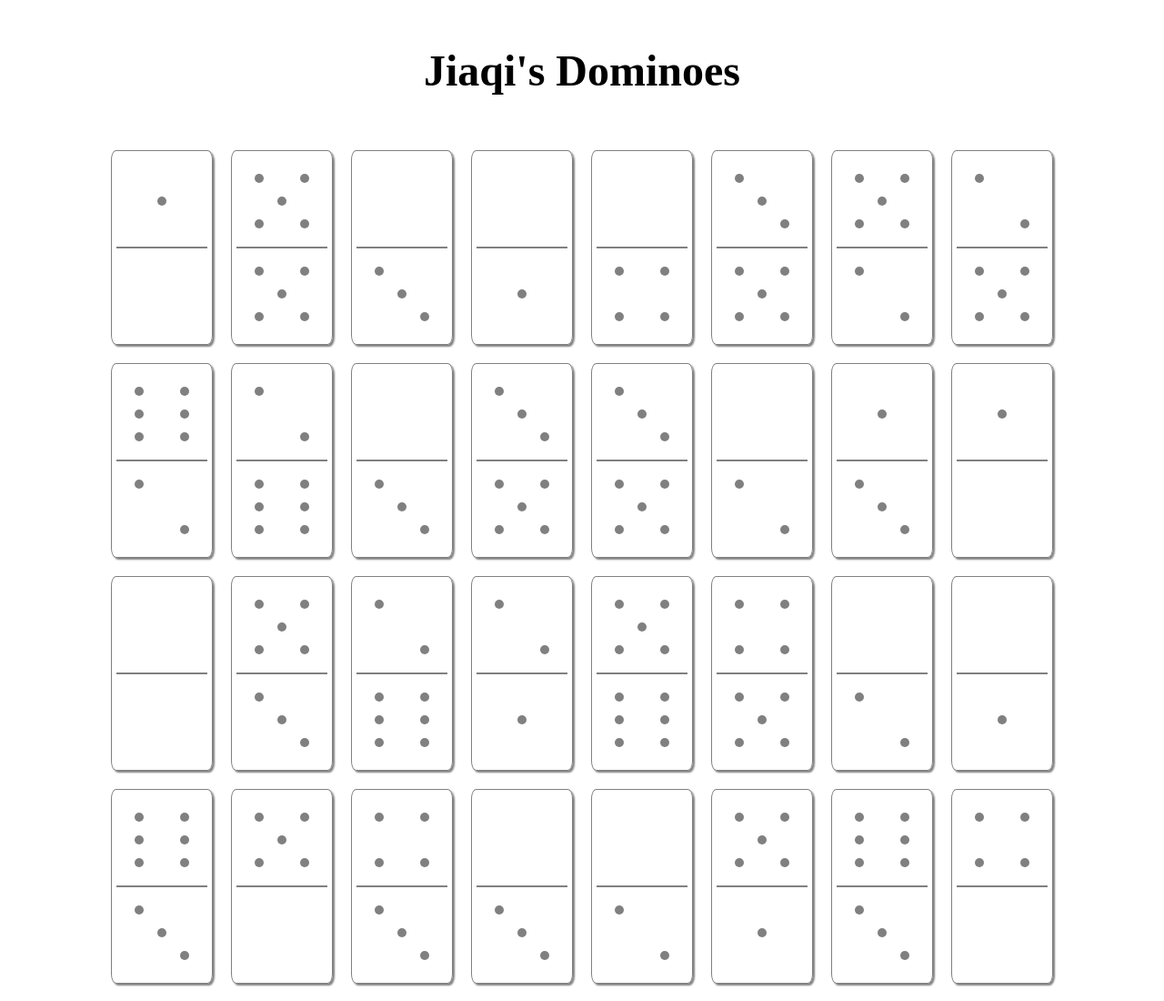
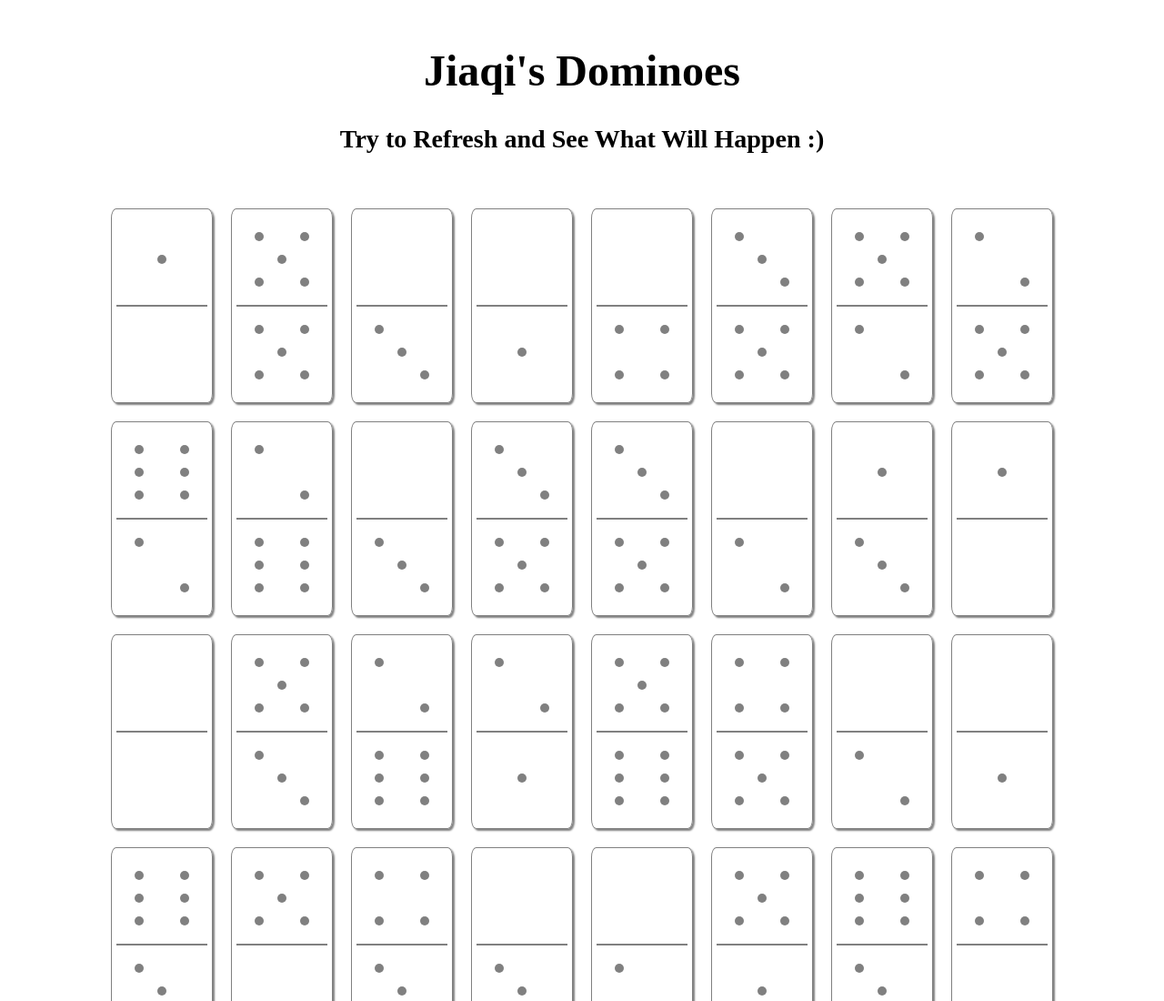
Before and after one commit to zhu00188/jiaqi-zhu-dominoes.github.io, a plain HTML site: page index.html in a window 1280 px wide. Shown: the top 1100 px of the page at 91% size. Drawn offline with Linux system fonts and the light colour scheme.

Commit message:
Update index.html

```diff
--- a/index.html
+++ b/index.html
@@ -11,6 +11,7 @@
 
   <header>
     <h1>Jiaqi's Dominoes</h1>
+    <h3>Try to Refresh and See What Will Happen :) </h3>
   </header>
 
   <main id="gallery"></main>
```
